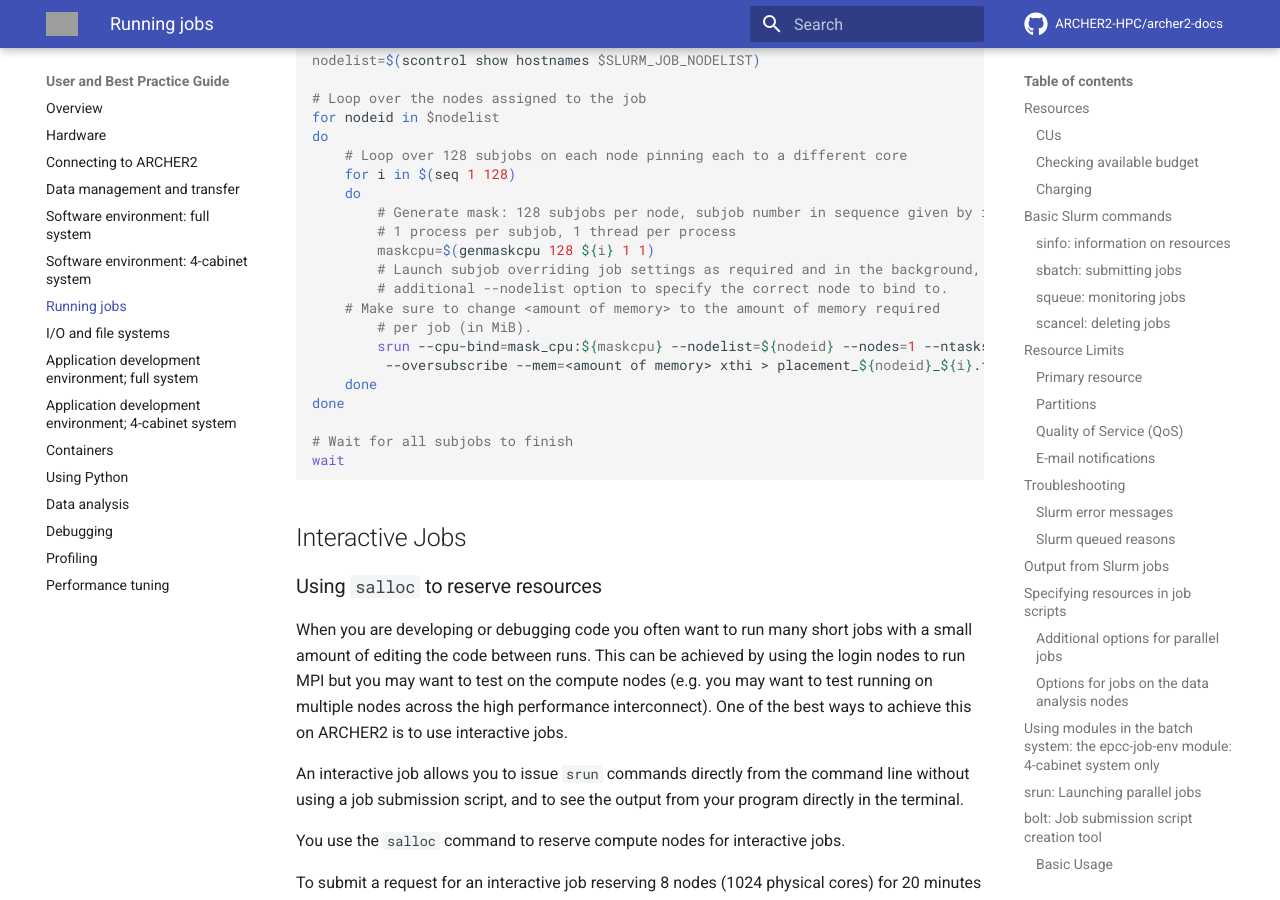
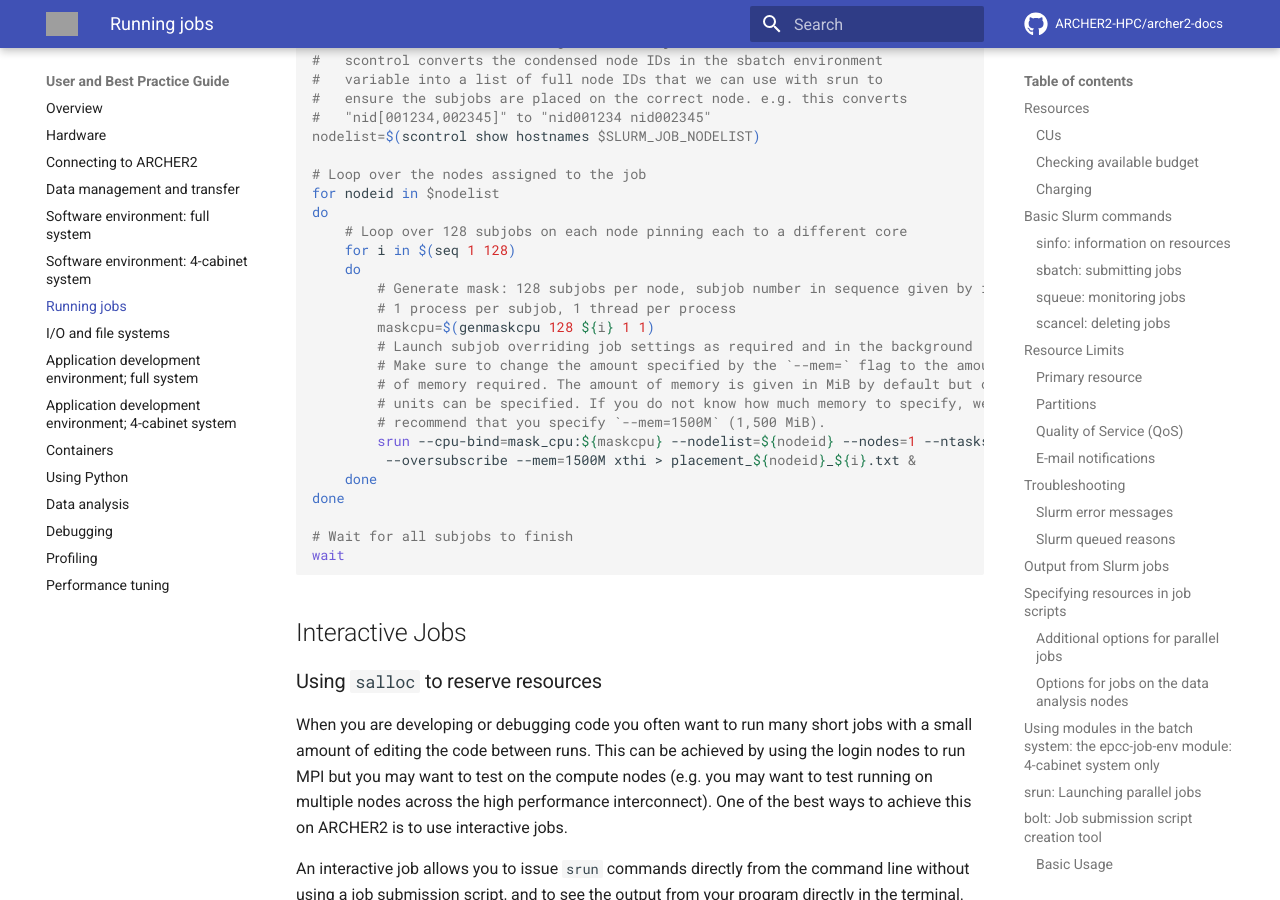
Before and after one commit to ARCHER2-HPC/archer2-docs, an MkDocs documentation site: the page built from docs/user-guide/scheduler.md, in a window 1280 px wide and 900 px high, scrolled down 25716 px. Built offline with MkDocs 1.6.1 and Material for MkDocs 9.7.7, drawn with Linux system fonts in a browser that asks for light colours; comment, search, counter and statistics services are not loaded; some of the changed text lies outside the part shown; grey boxes are pictures that could not be loaded.

Commit message:
Update scheduler.md
Addressing review comments

```diff
--- a/docs/user-guide/scheduler.md
+++ b/docs/user-guide/scheduler.md
@@ -1140,10 +1140,12 @@ this example would look like:
     # 1 process per subjob, 1 thread per process
     maskcpu=$(genmaskcpu 128 ${i} 1 1)
     # Launch subjob overriding job settings as required and in the background
-    # Make sure to change <amount of memory> to the amount of memory required
-    # per job (in MiB).
+    # Make sure to change the amount specified by the `--mem=` flag to the amount
+    # of memory required. The amount of memory is given in MiB by default but other
+    # units can be specified. If you do not know how much memory to specify, we
+    # recommend that you specify `--mem=1500M` (1,500 MiB).
     srun --cpu-bind=mask_cpu:${maskcpu} --nodes=1 --ntasks=1 --tasks-per-node=1 \
-         --oversubscribe --mem=<amount of memory> xthi > placement${i}.txt &
+         --oversubscribe --mem=1500M xthi > placement${i}.txt &
     done
 
     # Wait for all subjobs to finish
@@ -1234,10 +1236,12 @@ this example would look like:
         # 8 MPI processes per subjob, 2 OpenMP threads per process
         maskcpu=$(genmaskcpu 8 ${i} 8 2)
         # Launch subjob overriding job settings as required and in the background
-	# Make sure to change <amount of memory> to the amount of memory required
-        # per job (in MiB).
+        # Make sure to change the amount specified by the `--mem=` flag to the amount
+        # of memory required. The amount of memory is given in MiB by default but other
+        # units can be specified. If you do not know how much memory to specify, we
+        # recommend that you specify `--mem=12500M` (12,500 MiB).
         srun --cpu-bind=mask_cpu:${maskcpu} --nodes=1 --ntasks=8 --tasks-per-node=8 --cpus-per-task=2 \
-	     --oversubscribe --mem=<amount of memory> xthi > placement${i}.txt &
+	     --oversubscribe --mem=12500M xthi > placement${i}.txt &
     done
 
     # Wait for all subjobs to finish
@@ -1340,12 +1344,13 @@ script for this example would look like:
             # Generate mask: 128 subjobs per node, subjob number in sequence given by i,
             # 1 process per subjob, 1 thread per process
             maskcpu=$(genmaskcpu 128 ${i} 1 1)
-            # Launch subjob overriding job settings as required and in the background, note
-            # additional --nodelist option to specify the correct node to bind to.
-	    # Make sure to change <amount of memory> to the amount of memory required
-            # per job (in MiB).
+            # Launch subjob overriding job settings as required and in the background
+            # Make sure to change the amount specified by the `--mem=` flag to the amount
+            # of memory required. The amount of memory is given in MiB by default but other
+            # units can be specified. If you do not know how much memory to specify, we
+            # recommend that you specify `--mem=1500M` (1,500 MiB).
             srun --cpu-bind=mask_cpu:${maskcpu} --nodelist=${nodeid} --nodes=1 --ntasks=1 --tasks-per-node=1 \
-	         --oversubscribe --mem=<amount of memory> xthi > placement_${nodeid}_${i}.txt &
+	         --oversubscribe --mem=1500M xthi > placement_${nodeid}_${i}.txt &
         done
     done
 
```
